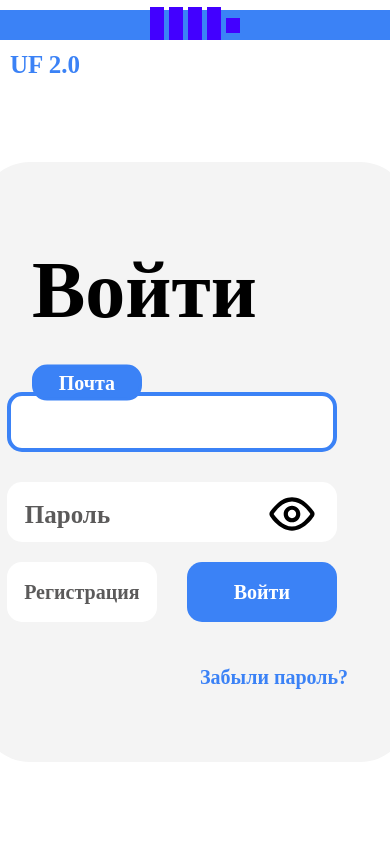
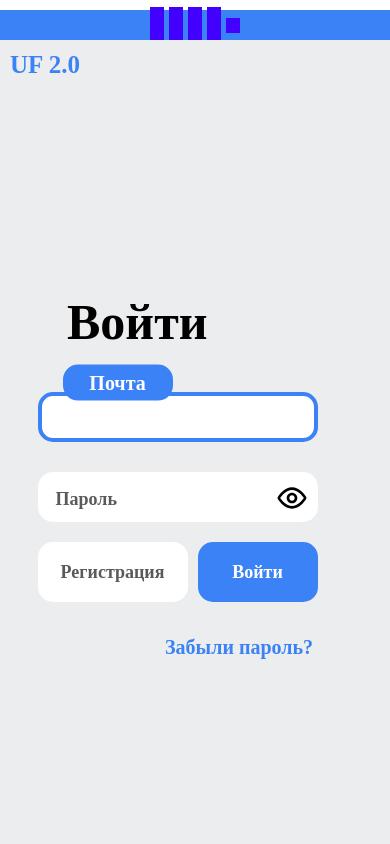
Before and after one commit to OverflowProjectMSP/final, a Vue app in the folder client/: page /Login in a window 390 px wide. Shown: the top 844 px of the page. Built offline with nearby package versions, Linux system fonts and the light colour scheme; no server answers; a web font is replaced by a local one.

Commit message:
Поправлена адаптивка входа

```diff
--- a/client/src/components/Login/EnterPage.vue
+++ b/client/src/components/Login/EnterPage.vue
@@ -465,23 +465,49 @@ h1 {
     cursor: pointer;
     right: 50px;
   }
+
+  h6 {
+    z-index: 100;
+  }
+
+  .all-container {
+    overflow-x: hidden;
+  }
+
+  h1{
+    font-size: 50px;
+  }
+
   .a {
     position: absolute;
-    left: 220px;
+    left: 150px;
+    top: 420px;
+
   }
   .input {
     margin-bottom: 40px;
     border-radius: 15px;
-    width: 330px;
-    height: 60px;
+    width: 280px;
+    height: 50px;
     background: #eae9e9;
     border: none;
     padding: 20px;
     font-family: var(--font-family);
     font-weight: 500;
-    font-size: 20px;
+    font-size: 18px;
     color: #000000;
   }
+
+
+  .div-nickname span {
+    font-size: 18px;
+  }
+
+  .password span {
+    font-size: 18px;
+  }
+
+
   .bt {
     border-radius: 15px;
     width: 150px;
@@ -494,40 +520,52 @@ h1 {
     display: flex;
     border-radius: 50px;
     margin: 80px;
-    width: 430px;
-    height: 600px;
+    width: 360px;
+    height: 500px;
     background: #fff;
     position: relative;
   }
   .eye {
     position: absolute;
-    width: 50px;
-    height: 50px;
+    width: 32px;
+    height: 32px;
     z-index: 100;
     cursor: pointer;
-    top: 7px;
-    right: -280px;
+    top: 10px;
+    right: -240px;
   }
   .reg {
     font-family: var(--font-family);
     margin-left: -70px;
     font-weight: 700;
-    font-size: 20px;
+    font-size: 18px;
     text-align: center;
     color: #5b5a5a;
     background: #eae9e9;
     cursor: pointer;
   }
   .login {
+    width: 120px;
     font-family: var(--font-family);
     font-weight: 700;
-    font-size: 20px;
+    font-size: 18px;
     text-align: center;
     color: #fff;
     background: #3b82f6;
     text-align: center;
     cursor: pointer;
   }
+
+  .input-container {
+    margin-top: 180px;
+    margin-left: -170px;
+  }
+
+  .btn-container {
+    margin-left: -220px;
+    gap: 10px;
+  }
+
   .img {
   transform: translateX(-20px);
   transition: all 0.3s;
@@ -594,11 +632,8 @@ h1 {
   background: #ffffff;
 
 }
-  .all-container {
-    background: #fff;
-  }
   .login-container {
-  background: #f4f4f4;
+  background: #ecedee;
 }
   /* .login-container {
     -webkit-box-shadow: 4px 4px 100px 0px rgba(34, 60, 80, 0.2);
```
